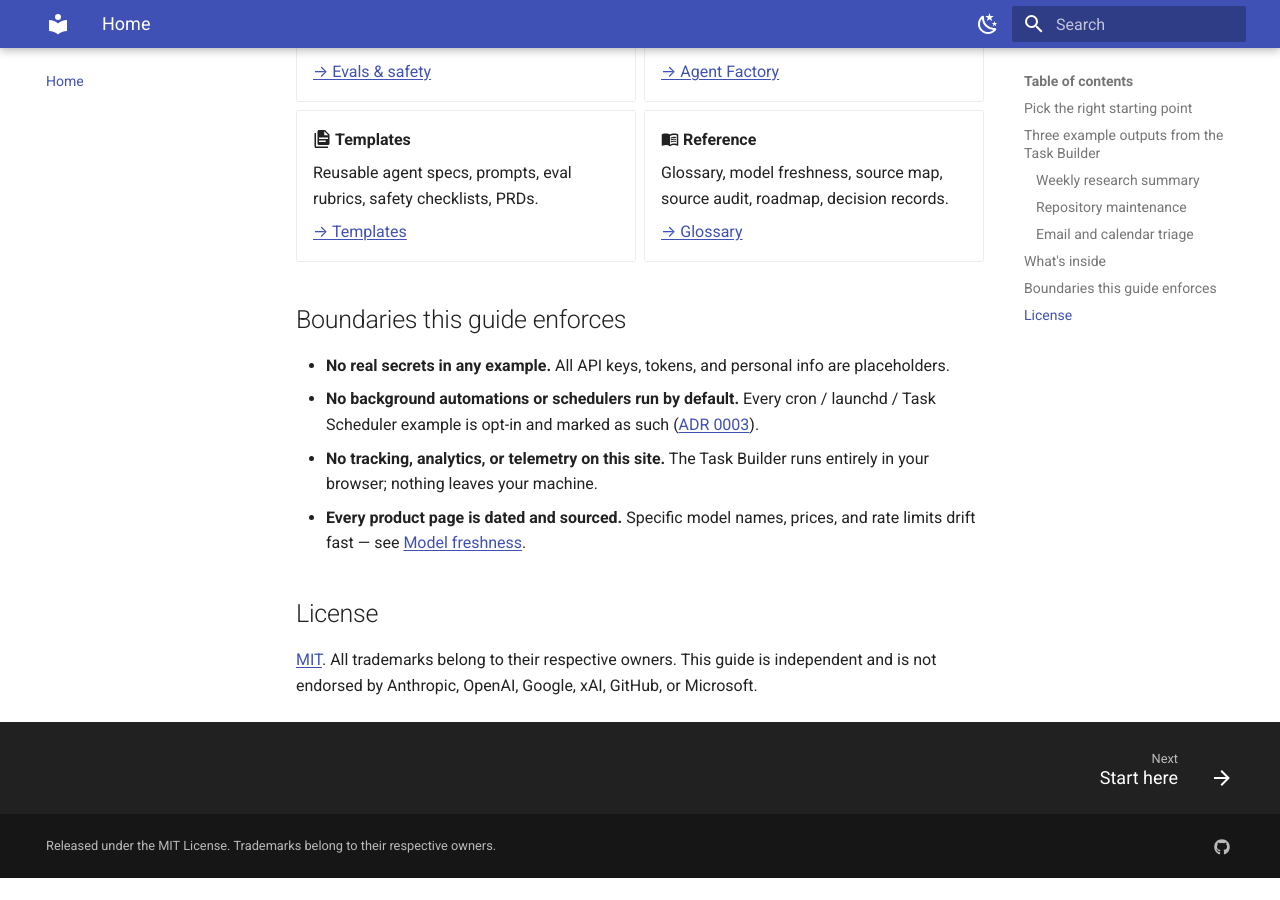
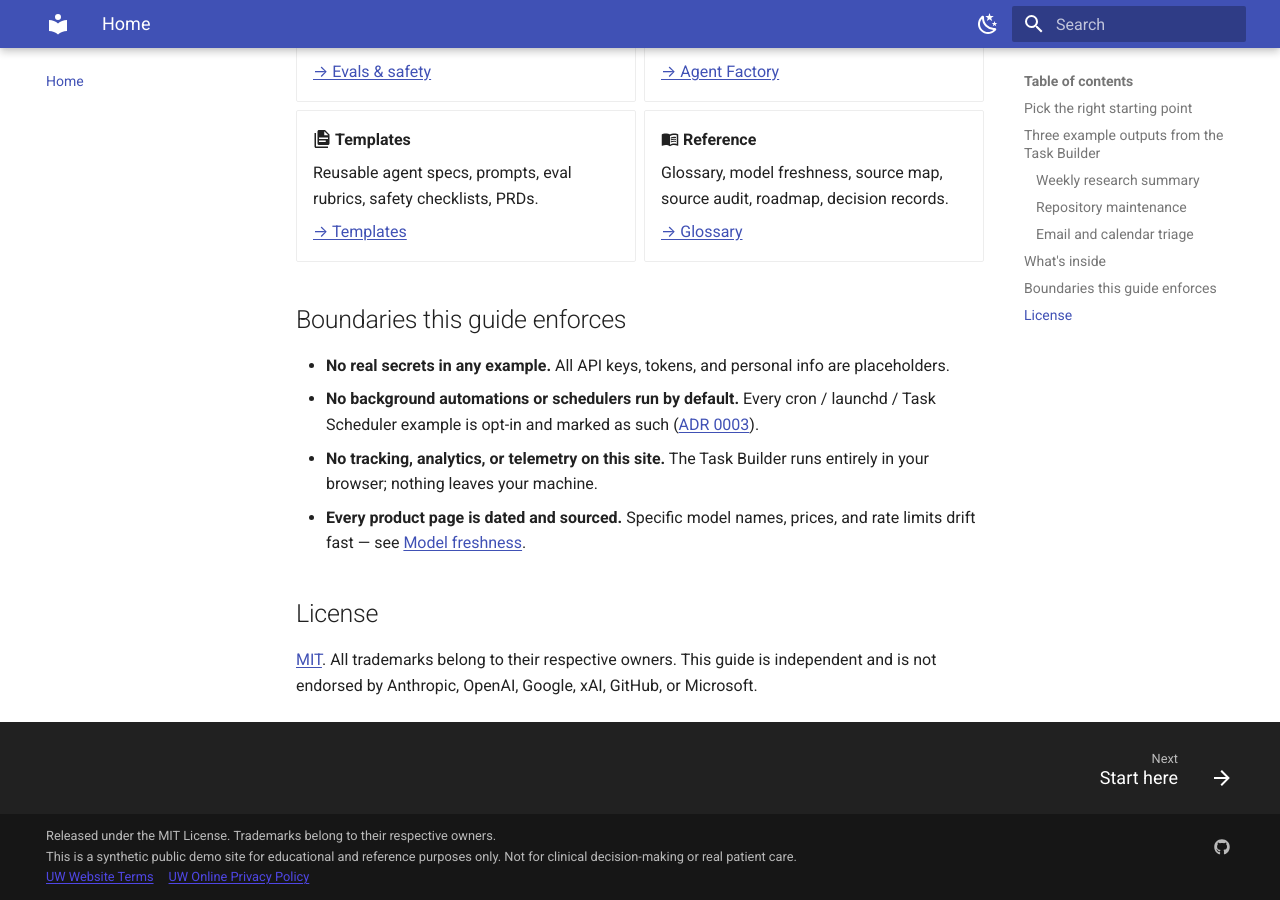
Before and after one commit to rkalani1/agents-automations, an MkDocs documentation site: the page built from docs/index.md, in a window 1280 px wide and 900 px high, scrolled down 4630 px. Built offline with MkDocs 1.6.1 and Material for MkDocs 9.7.7, drawn with Linux system fonts in a browser that asks for light colours; before the commit the page ends 5508 px from its top, so only the background shows below that.

Commit message:
chore: add compliance footer

```diff
--- a/mkdocs.yml
+++ b/mkdocs.yml
@@ -2,7 +2,7 @@
 site_description: A practical, vendor-neutral field guide to designing, configuring, testing, and operating AI agents across Claude, Gemini, ChatGPT/OpenAI, Codex, and adjacent surfaces.
 site_author: AI Agent Builder Field Guide contributors
 site_url: https://example.github.io/agent-builder-field-guide/
-copyright: Released under the MIT License. Trademarks belong to their respective owners.
+copyright: 'Released under the MIT License. Trademarks belong to their respective owners.<br>This is a synthetic public demo site for educational and reference purposes only. Not for clinical decision-making or real patient care.<br><a href="https://www.washington.edu/online/terms/" target="_blank" rel="noopener noreferrer" style="color: #4f46e5; text-decoration: underline; margin-right: 15px;">UW Website Terms</a><a href="https://www.washington.edu/online/privacy/" target="_blank" rel="noopener noreferrer" style="color: #4f46e5; text-decoration: underline;">UW Online Privacy Policy</a>'
 
 theme:
   name: material
```
